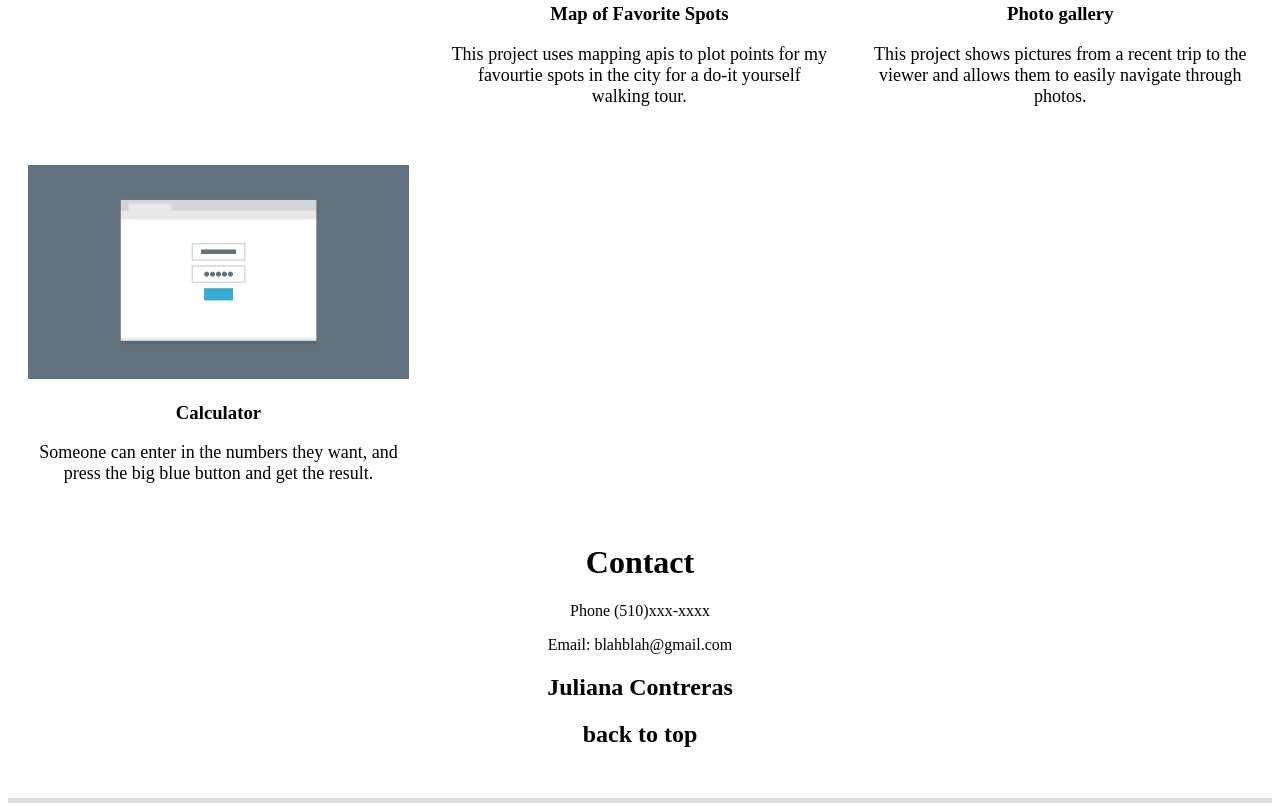
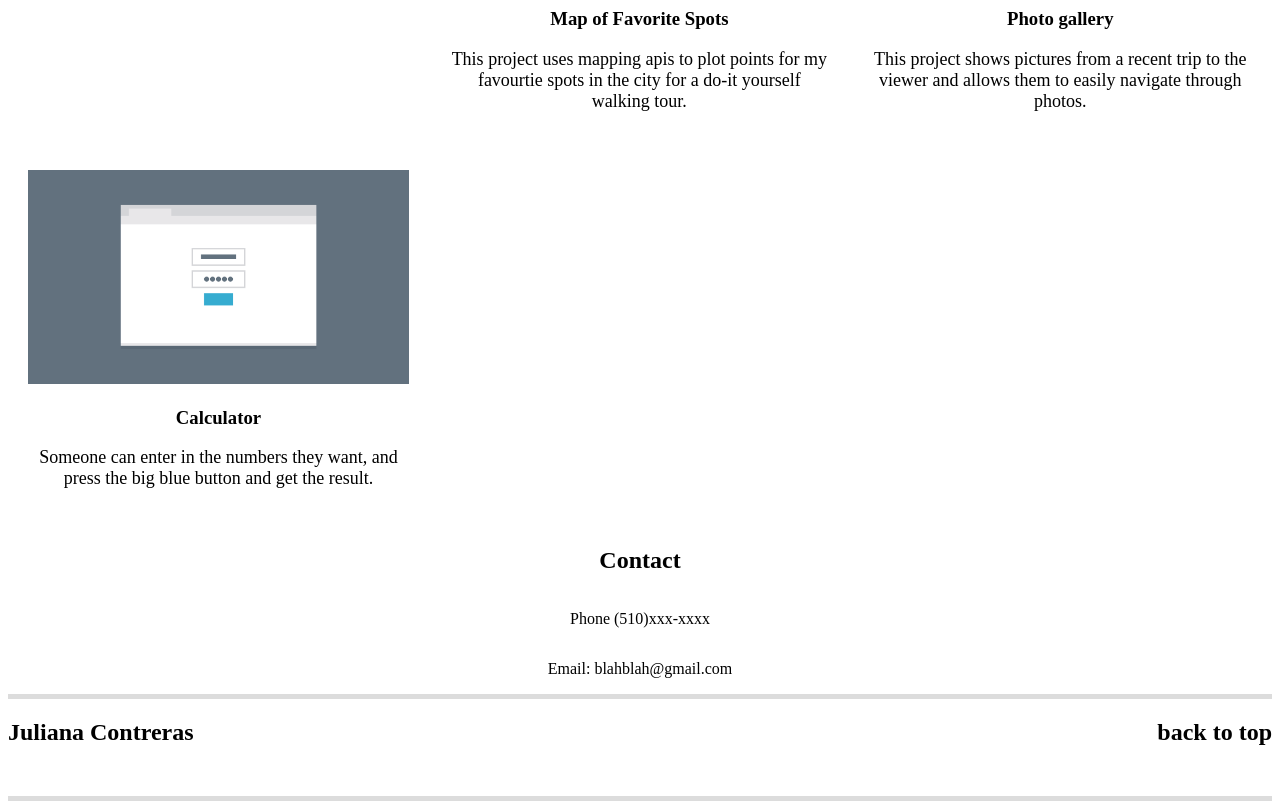
Before and after one commit to JulianaContreras/Second-techdegree-project, a plain HTML site: page index.html in a window 1280 px wide. Shown: the part 1091-1902 px from the top of the page. Drawn offline with Linux system fonts and the light colour scheme.

Commit message:
Made some adjustments

```diff
--- a/index.html
+++ b/index.html
@@ -23,7 +23,7 @@
 
         <h2 class="heading"> Portfolio</h2>
 
-        <div class="containers clearfix">
+        <div class="containers ">
           <div class="portfolio-item">
           <img src="images/Marketing-page.png" alt="Marketing Page" class="img" >
           <h3 class="pin" > Marketing Page </h3>
@@ -60,18 +60,16 @@
           <p class="text"> Someone can enter in the numbers they want, and press the big blue button and get the result. </p>
         </div>
       </div>
-
+      <h2> Contact </h2>
+      <p> Phone (510)xxx-xxxx </p>
+      <p> Email: blahblah@gmail.com</p>
       </main>
 
       <footer>
-        <h1> Contact </h1>
-        <p> Phone (510)xxx-xxxx </p>
-        <p> Email: blahblah@gmail.com</p>
 
-        <div class="bottom clearfix">
-          <h2 class="stu-name">Juliana Contreras </h2>
+          <h2>Juliana Contreras </h2>
           <h2><a class="back-to-top" href="index.html"> back to top </a></h2>
-        </div>
+
         </footer>
 
   </body>
@@ -80,7 +78,6 @@
 <!--
 - change the background color of header and footer
 - fix the weird floating thingy
-- add a horizontal line just before the last line (match the mockup)
 - add a bottom nav for tablet & desktop views (replace Back to Top with full navigation bar)
 - import a google font
 - add clearfix class to elements that have floated children -->
--- a/style.css
+++ b/style.css
@@ -21,6 +21,13 @@ header {
 a {
   text-decoration: none;
   color: black;
+}
+
+main {
+  border-top:  5px solid #dcdcdc;
+  border-bottom:  5px solid #dcdcdc;
+  display:flex;
+  flex-direction: column;
 }
 
 .main ul {
@@ -64,6 +71,13 @@ padding: 20px;
 .title {
   text-align:center;
 }
+
+footer {
+  display:flex;
+  flex-direction: row;
+  justify-content: space-between;
+}
+
 
 
 
```
